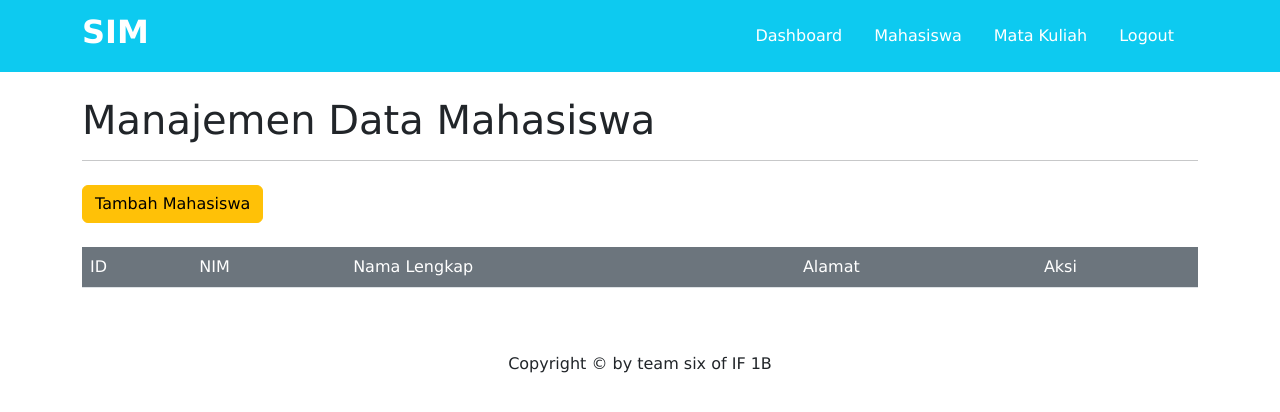
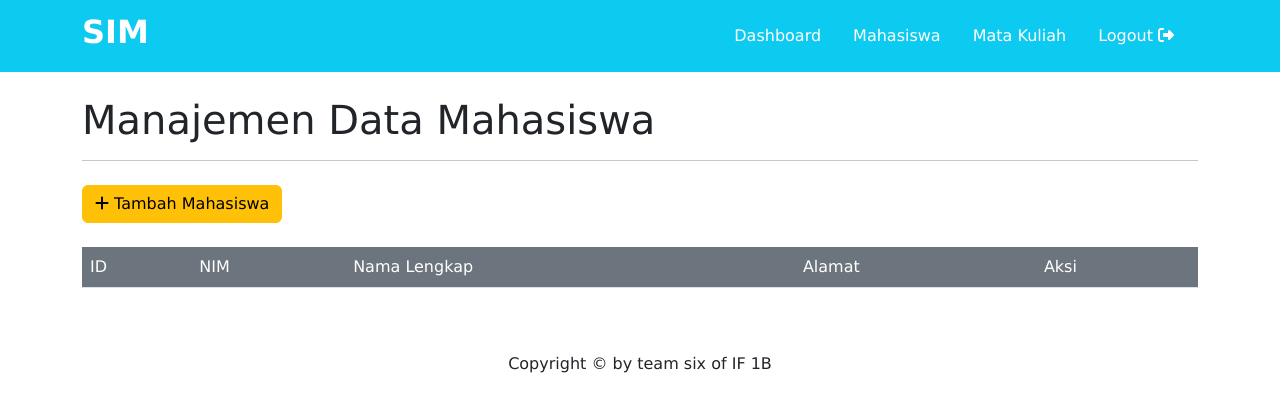
Before and after one commit to ziliwu159/tb1, a Flask app: page /mahasiswa in a window 1280 px wide. Shown: the top 412 px of the page. Run offline with Flask 3, Linux system fonts and the light colour scheme; data that the repository does not hold is empty; some libraries are stand-ins or nearby versions.

Commit message:
nambah icon

```diff
--- a/Templates/layout.html
+++ b/Templates/layout.html
@@ -4,6 +4,9 @@
         <meta charset="UTF-8" />
         <title>SIK WEBAPP</title>
         <link rel="stylesheet" href="{{ url_for('static', filename='css/bootstrap.min.css') }}" />
+
+        <!-- font awesome -->
+        <link rel="stylesheet" href="https://cdnjs.cloudflare.com/ajax/libs/font-awesome/6.4.2/css/all.min.css">
     </head>
     <body style="font-family: 'Lucida Sans', 'Lucida Sans Regular', 'Lucida Grande', 'Lucida Sans Unicode', Geneva, Verdana, sans-serif;">
         <nav class="navbar navbar-expand-lg navbar-dark bg-info">
@@ -17,7 +20,7 @@
                         <a class="nav-link active aria-current="page" href="/dashboard" style="margin-right: 1rem;">Dashboard</a>
                         <a class="nav-link active" href="/mahasiswa" style="margin-right: 1rem;">Mahasiswa</a>
                         <a class="nav-link active" href="/matakuliah" style="margin-right: 1rem;">Mata Kuliah</a>
-                        <a class="nav-link active" href="/logout" style="margin-right: 1rem;">Logout</a>
+                        <a class="nav-link active" href="/logout" style="margin-right: 1rem;">Logout <i class="fa-solid fa-right-from-bracket"></i></a>
 
                     </div>
                 </div>
```
